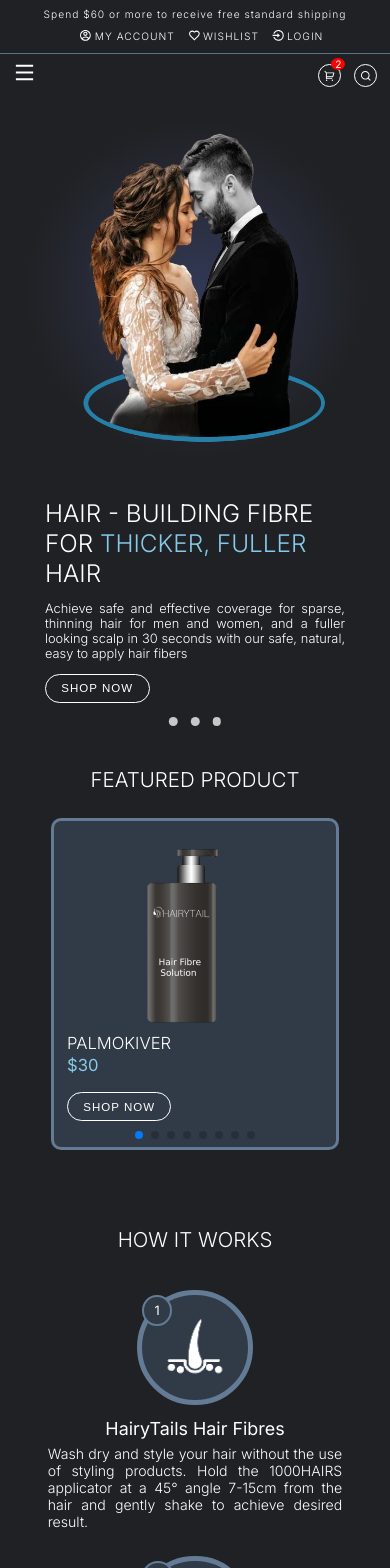
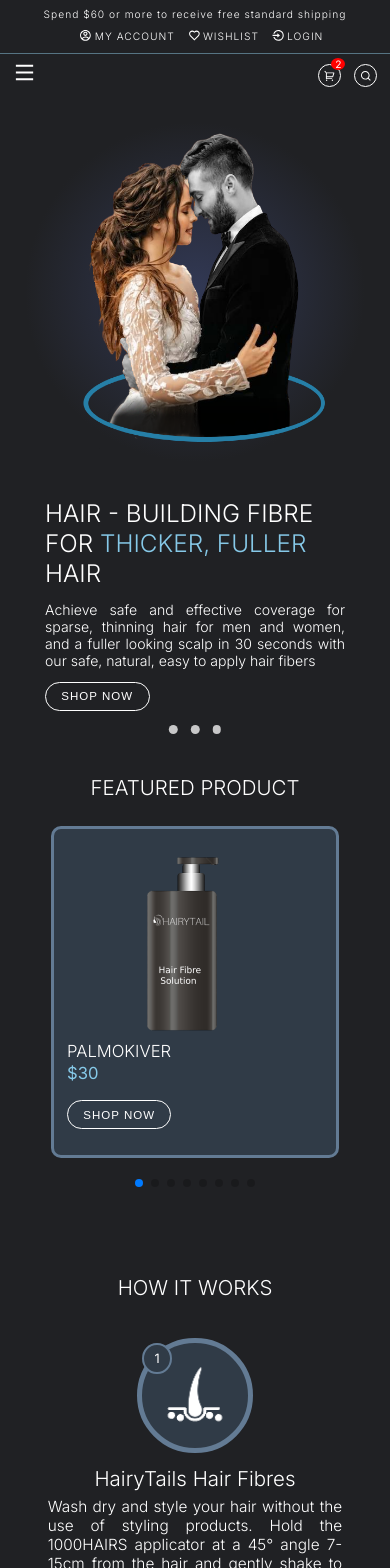
Before and after one commit to adifkhan/hairy-tail, a Next.js app: page / in a window 390 px wide. Shown: the top 1568 px of the page. Built offline with nearby package versions, Linux system fonts and the light colour scheme.

Commit message:
features updated

```diff
--- a/src/app/components/homecomponents/Features.js
+++ b/src/app/components/homecomponents/Features.js
@@ -25,6 +25,7 @@
         <h2>Featured Product</h2>
       </div>
       <Swiper
+        loop={true}
         pagination={{
           clickable: true,
         }}
--- a/src/app/globals.css
+++ b/src/app/globals.css
@@ -53,6 +53,9 @@
   color: var(--text-main);
   border-color: var(--text-main);
 }
+.swiper-wrapper {
+  padding-bottom: 40px;
+}
 @media (max-width: 960px) {
   .heading h2 {
     font-size: 2rem;
--- a/src/app/layout.js
+++ b/src/app/layout.js
@@ -1,23 +1,25 @@
-import './globals.css'
-import { Inter } from 'next/font/google'
-import Header from './components/shared/Header'
-import TopHeader from './components/shared/TopHeader'
+import "./globals.css";
+import { Inter } from "next/font/google";
+import Header from "./components/shared/Header";
+import TopHeader from "./components/shared/TopHeader";
+import Footer from "./components/shared/Footer";
 
-const inter = Inter({ subsets: ['latin'] })
+const inter = Inter({ subsets: ["latin"] });
 
 export const metadata = {
-  title: 'HairyTail',
-  description: 'Generated by create next app',
-}
+  title: "HairyTail",
+  description: "Generated by create next app",
+};
 
 export default function RootLayout({ children }) {
   return (
     <html lang="en">
       <body className={inter.className}>
-        <TopHeader/>
-        <Header/>
+        <TopHeader />
+        <Header />
         {children}
-        </body>
+        <Footer />
+      </body>
     </html>
-  )
+  );
 }
--- a/src/app/page.js
+++ b/src/app/page.js
@@ -6,7 +6,6 @@
 import Features from "./components/homecomponents/Features";
 import Methodology from "./components/homecomponents/Methodology";
 import Testimonials from "./components/homecomponents/Testimonials";
-import Footer from "./components/shared/Footer";
 
 export default function Home() {
   return (
@@ -17,7 +16,6 @@
       <About />
       <Testimonials />
       <Contact />
-      <Footer />
     </main>
   );
 }
--- a/src/styles/about.module.css
+++ b/src/styles/about.module.css
@@ -2,14 +2,14 @@
   display: flex;
   align-items: center;
   justify-content: space-evenly;
-  padding: 5rem 9rem;
+  padding: 3rem 9rem;
 }
 .about__content {
   width: 400px;
 }
 .about__content p {
   text-align: justify;
-  font-size: 1.2rem;
+  font-size: 1.3rem;
 }
 .about__img {
   position: relative;
@@ -38,14 +38,14 @@
 /* Responsiveness */
 @media (max-width: 1200px) {
   .about {
-    padding: 4rem;
+    padding: 2rem 4rem;
   }
   .about__content {
-    width: 350px;
+    width: 380px;
   }
   .about__img {
-    width: 300px;
-    height: 250px;
+    width: 330px;
+    height: 275px;
   }
   .about__img::before {
     height: 200px;
@@ -53,14 +53,14 @@
 }
 @media (max-width: 960px) {
   .about {
-    padding: 4rem 2rem;
+    padding: 2rem;
   }
   .about__content {
-    width: 300px;
+    width: 310px;
   }
   .about__img {
-    width: 270px;
-    height: 225px;
+    width: 300px;
+    height: 250px;
   }
   .about__img::before {
     height: 175px;
@@ -71,7 +71,7 @@
     flex-direction: column-reverse;
   }
   .about__content {
-    width: 400px;
+    width: 90%;
   }
   .about__img {
     width: 350px;
@@ -82,9 +82,6 @@
   }
 }
 @media (max-width: 480px) {
-  .about__content {
-    width: 300px;
-  }
   .about__img {
     width: 280px;
     height: 235px;
--- a/src/styles/banner.module.css
+++ b/src/styles/banner.module.css
@@ -1,157 +1,175 @@
 /* ====== banner styling ====== */
-.banner__container{
+.banner__container {
   position: relative;
   margin: 0 auto;
 }
-.banner__wrapper{
+.banner__wrapper {
   display: flex;
   overflow: hidden;
   scroll-snap-type: x mandatory;
   scroll-behavior: smooth;
 }
-.slide__nav{
+.slide__nav {
   display: flex;
   column-gap: 1rem;
   position: absolute;
-    bottom: -.8rem;
+  bottom: -0.8rem;
   left: 50%;
   transform: translateX(-50%);
   z-index: 1;
 }
-.slide__nav a{
-    width: .7rem;
-    height: .7rem;
+.slide__nav a {
+  width: 0.7rem;
+  height: 0.7rem;
   border-radius: 50%;
   background: var(--text-light);
-    opacity: .75;
+  opacity: 0.75;
   transition: opacity ease 250ms;
 }
-.slide__nav a:hover{
+.slide__nav a:hover {
   opacity: 1;
 }
-.banner{
+.banner {
   flex: 1 0 100%;
   scroll-snap-align: start;
   display: flex;
   align-items: center;
   justify-content: space-around;
   padding: 0 9rem;
-    background-image: radial-gradient(circle 280px at 30% 50%, rgb(50, 57, 85) 0%, var(--primary-color) 100%);
+  background-image: radial-gradient(
+    circle 280px at 30% 50%,
+    rgb(50, 57, 85) 0%,
+    var(--primary-color) 100%
+  );
 }
-.banner__img{
+.banner__img {
   position: relative;
   width: 500px;
   height: 550px;
 
-    .image{
+  .image {
     object-fit: contain;
     width: 100%;
     height: 100%;
   }
 }
-.banner__content{
+.banner__content {
   width: 430px;
 }
-.banner__content h2{
+.banner__content h2 {
   font-weight: 400;
   font-size: 3rem;
   margin-bottom: 1rem;
 }
-.banner__content span{
+.banner__content span {
   color: var(--text-main);
 }
-.banner__content p{
+.banner__content p {
   text-align: justify;
-    font-size: 1.2rem;
+  font-size: 1.3rem;
 }
 
 /* ====== responsive styling ====== */
-@media (max-width:1200px){
-    .banner{
+@media (max-width: 1200px) {
+  .banner {
     padding: 0 4rem;
-        background-image: radial-gradient(circle 230px at 25% 50%, rgb(50, 57, 85) 0%, var(--primary-color) 100%);
+    background-image: radial-gradient(
+      circle 230px at 28% 50%,
+      rgb(50, 57, 85) 0%,
+      var(--primary-color) 100%
+    );
   }
-    .banner__img{
+  .banner__img {
     width: 400px;
     height: 500px;
   }
-    .banner__content{
+  .banner__content {
     width: 375px;
   }
-    .banner__content h2{
+  .banner__content h2 {
     font-size: 2.6rem;
   }
 }
-@media (max-width:960px){
-    .banner{
+@media (max-width: 960px) {
+  .banner {
     padding: 0 2rem;
-        background-image: radial-gradient(circle 200px at 25% 50%, rgb(50, 57, 85) 0%, var(--primary-color) 100%);
+    background-image: radial-gradient(
+      circle 200px at 27% 50%,
+      rgb(50, 57, 85) 0%,
+      var(--primary-color) 100%
+    );
   }
-    .banner__img{
+  .banner__img {
     width: 350px;
     height: 420px;
   }
-    .banner__content{
+  .banner__content {
     width: 315px;
   }
-    .banner__content h2{
+  .banner__content h2 {
     font-size: 2.2rem;
     font-weight: 300;
   }
-    .banner__content p{
-        font-size: 1rem;
+  .banner__content p {
+    font-size: 1.2rem;
     font-weight: 300;
   }
 }
-@media (max-width:768px){
-    .banner{
+@media (max-width: 768px) {
+  .banner {
     flex-direction: column;
-        background-image: radial-gradient(circle 230px at 50% 33%, rgb(50, 57, 85) 0%, var(--primary-color) 100%);
+    background-image: radial-gradient(
+      circle 230px at 50% 33%,
+      rgb(50, 57, 85) 0%,
+      var(--primary-color) 100%
+    );
   }
-    .banner__img{
+  .banner__img {
     width: 400px;
     height: 500px;
   }
-    .banner__content{
+  .banner__content {
     width: 450px;
   }
-    .banner__content h2{
+  .banner__content h2 {
     font-size: 2.6rem;
   }
-    .banner__content p{
-        font-size: 1.2rem;
 }
+@media (max-width: 600px) {
+  .banner {
+    padding: 0 1rem;
+    background-image: radial-gradient(
+      circle 210px at 50% 33%,
+      rgb(50, 57, 85) 0%,
+      var(--primary-color) 100%
+    );
   }
-@media (max-width: 600px){
-    .banner{
-        padding: 0 1rem;
-        background-image: radial-gradient(circle 210px at 50% 33%, rgb(50, 57, 85) 0%, var(--primary-color) 100%);
-    }
-    .banner__content{
+  .banner__content {
     width: 390px;
   }
-    .banner__content h2{
+  .banner__content h2 {
     font-size: 2.3rem;
   }
-    .banner__content p{
+  .banner__content p {
     font-size: 1.1rem;
   }
 }
-@media (max-width:480px){
-.banner{
-    background-image: radial-gradient(circle 170px at 50% 31%, rgb(50, 57, 85) 0%, var(--primary-color) 100%);
+@media (max-width: 480px) {
+  .banner {
+    background-image: radial-gradient(
+      circle 170px at 50% 31%,
+      rgb(50, 57, 85) 0%,
+      var(--primary-color) 100%
+    );
   }
-.banner__img{
+  .banner__img {
     width: 325px;
     height: 400px;
   }
-.banner__content{
+  .banner__content {
     width: 300px;
   }
-.banner__content h2{
+  .banner__content h2 {
     font-size: 1.9rem;
   }
-.banner__content p{
-    font-size: 1rem;
 }
-}
--- a/src/styles/features.module.css
+++ b/src/styles/features.module.css
@@ -1,46 +1,42 @@
-.feature__container{
+.feature__container {
   padding: 4rem 9rem;
 }
-/* .feature__slide{
-    display: flex;
-} */
-.feature{
+.feature {
   display: flex;
   flex-direction: column;
   align-items: center;
   padding: 1rem;
-    background:var(--secondary-color);
+  background: var(--secondary-color);
   border: 3px solid #637b94;
   border-radius: 10px;
-
 }
-.image__wrapper{
+.image__wrapper {
   position: relative;
   width: 230px;
   height: 200px;
 
-    .image{
+  .image {
     object-fit: contain;
     width: 100%;
     height: 100%;
   }
 }
-.feature h4{
+.feature h4 {
   font-size: 1.3rem;
   font-weight: 300;
 }
-.feature p{
+.feature p {
   font-size: 1.3rem;
   line-height: 2rem;
   color: var(--text-main);
 }
-@media (max-width:1200px){
-.feature__container{
+@media (max-width: 1200px) {
+  .feature__container {
     padding: 2rem 6rem;
   }
 }
-@media (max-width:768px){
-.feature__container{
+@media (max-width: 768px) {
+  .feature__container {
     padding: 2rem 4rem;
   }
 }
--- a/src/styles/footer.module.css
+++ b/src/styles/footer.module.css
@@ -5,7 +5,7 @@
   display: flex;
   justify-content: center;
   align-items: flex-start;
-  gap: 1rem;
+  gap: 2rem;
   flex-wrap: wrap;
   padding: 3rem 0;
   border-bottom: 1px solid #567483;
--- a/src/styles/methodology.module.css
+++ b/src/styles/methodology.module.css
@@ -47,11 +47,11 @@
 }
 .methodology h4 {
   margin: 1rem 0 0.5rem;
-  font-size: 1.4rem;
-  font-weight: 400;
+  font-size: 1.6rem;
+  font-weight: 300;
 }
 .methodology p {
-  font-size: 1.1rem;
+  font-size: 1.2rem;
   font-weight: 300;
   text-align: justify;
 }
--- a/src/styles/testimonials.module.css
+++ b/src/styles/testimonials.module.css
@@ -1,5 +1,5 @@
 .testimonials__container {
-  padding: 4rem 5rem;
+  padding: 2rem 5rem;
 }
 .testimonials__wrapper {
   display: flex;
@@ -42,7 +42,7 @@
 /* Responsiveness */
 @media (max-width: 1200px) {
   .testimonials__container {
-    padding: 3rem;
+    padding: 2rem 3rem;
   }
 }
 @media (max-width: 960px) {
```
Lines whose indentation alone changed are shown as unchanged.
